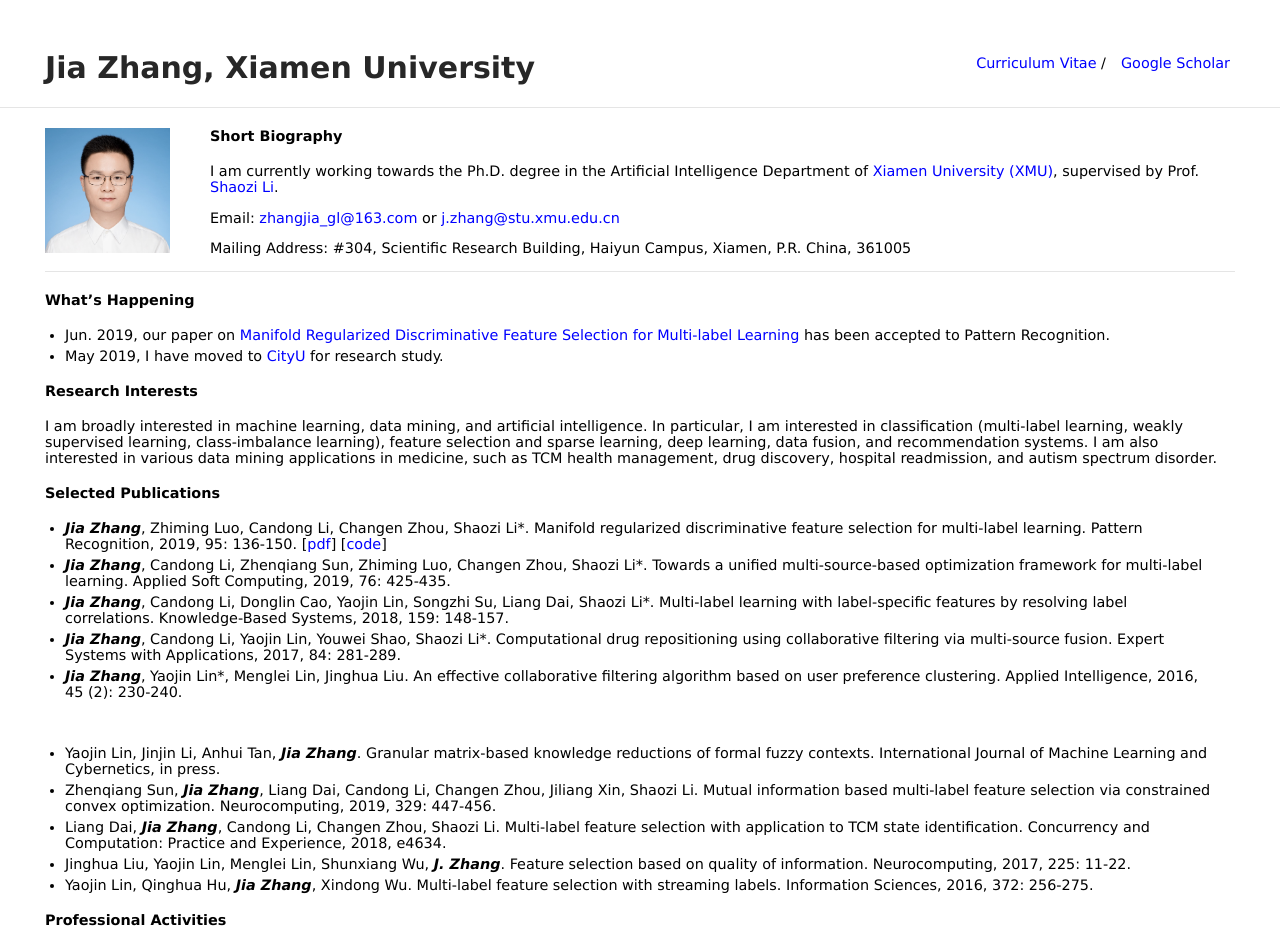
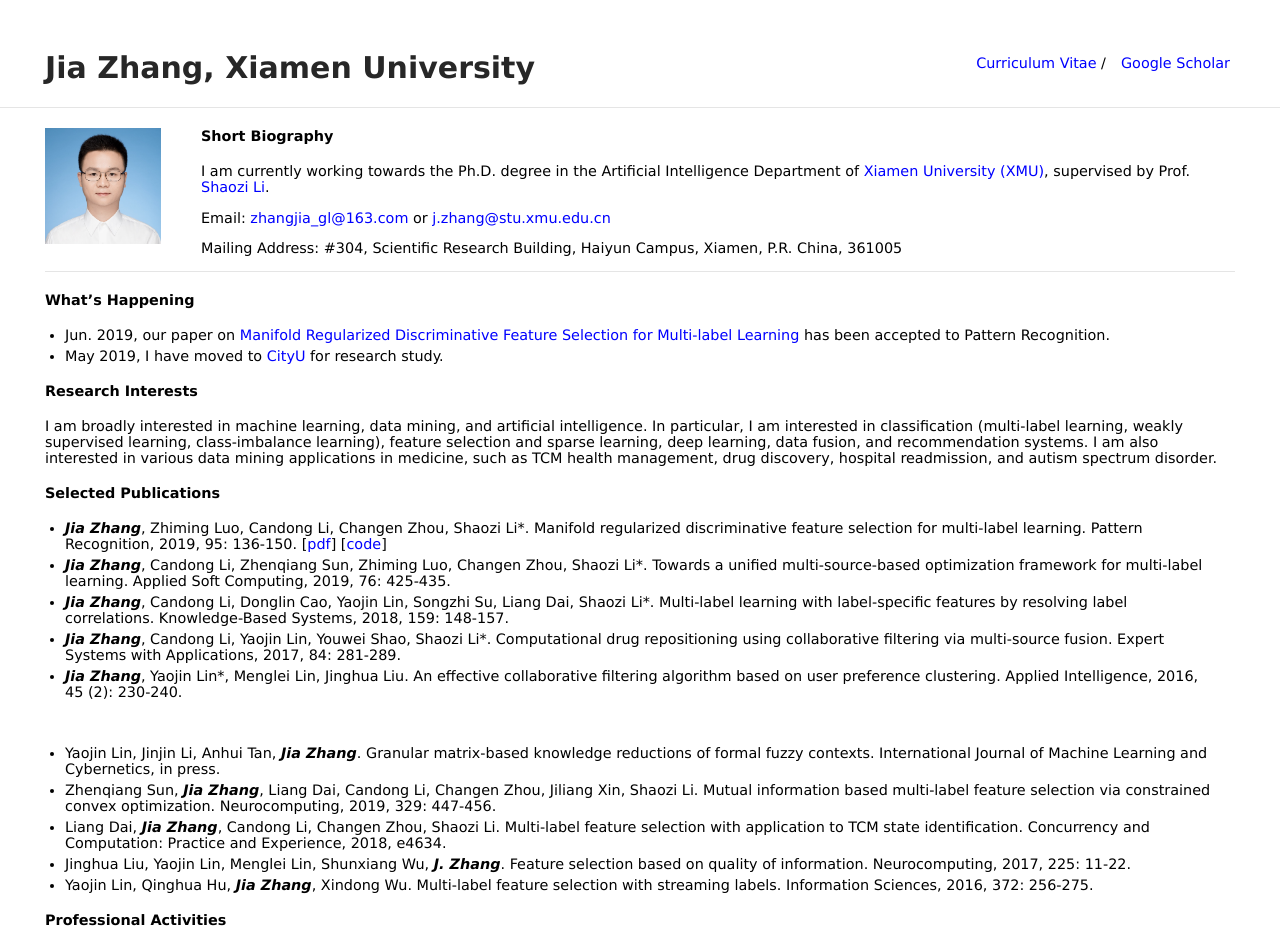
Before and after one commit to jiazhang-ml/jiazhang-ml.github.io, a Jekyll site: the page built from index.md, in a window 1280 px wide. Shown: the top 948 px of the page. Built offline with Jekyll 4.4.1, drawn with Linux system fonts in a browser that asks for light colours.

Commit message:
Update typography.scss

```diff
--- a/_sass/typography.scss
+++ b/_sass/typography.scss
@@ -37,8 +37,8 @@
         font-style: italic;
     }
     .profile-picture {
-        height: 125px;
-        width: 125px;
+        height: 116px;
+        width: 116px;
         position: relative;
         margin: 0px 40px 0 0px;
         float: left;
```
